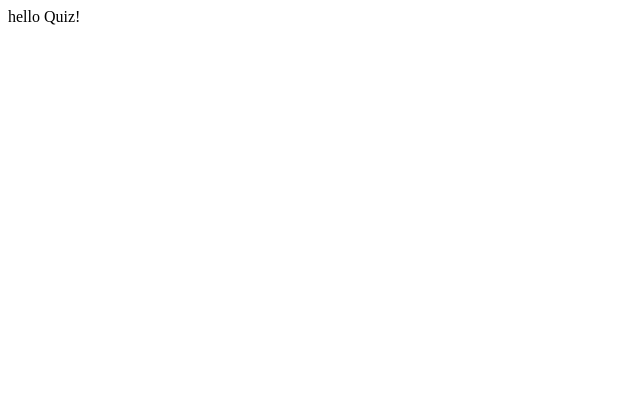
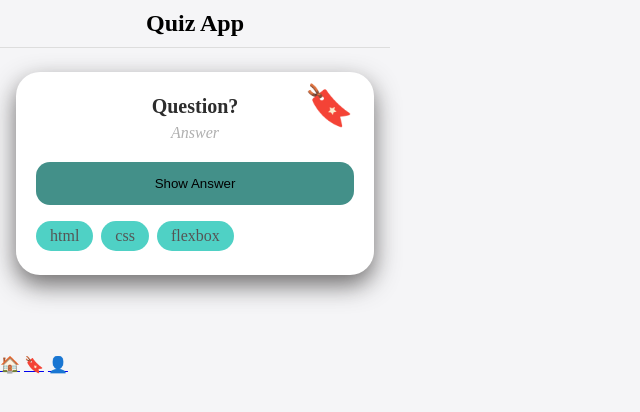
Before and after one commit to Austin7V/quiz-app, a plain HTML site: page index.html in a window 1280 px wide. Shown: the whole page, without its empty margins (0-640 px from the left). Drawn offline with Linux system fonts and the light colour scheme.

Commit message:
style home page quiz cards and layout

```diff
--- a/css/styles.css
+++ b/css/styles.css
@@ -0,0 +1,111 @@
+:root {
+  --primary: #1e2a78;
+  --background-light: #f5f5f7;
+  --background-dark: #121212;
+  --card-light: #ffffff;
+  --card-dark: #1e1e1e;
+  --text-main-light: #2d2d2d;
+  --text-main-dark: #e0e0e0;
+  --text-secondery-light: #555555;
+  --text-secondery-dark: #b0b0b0;
+  --button-primary: #439089;
+  --button-secondery: #4fd1c5;
+}
+
+* {
+  box-sizing: border-box;
+  margin: 0px;
+  padding: 0px;
+}
+
+.app {
+  max-width: 390px;
+  background-color: var(--background-light);
+  display: flex;
+  flex-direction: column;
+}
+
+.app-header {
+  text-align: center;
+  padding: 10px;
+  position: sticky;
+  top: 0;
+  z-index: 1;
+  border-bottom: 1px solid #ddd;
+}
+
+.app-header__title {
+  font-size: 24px;
+  margin: 0;
+}
+
+.app-main {
+  flex: 1;
+  padding: 24px 16px 80px;
+}
+
+.card-list {
+  display: flex;
+  flex-direction: column;
+  gap: 24px;
+}
+
+.card {
+  position: relative;
+  background-color: var(--card-light);
+  border-radius: 24px;
+  padding: 24px 20px;
+  box-shadow: 0 10px 25px rgba(86, 83, 83, 0.85);
+  text-align: center;
+}
+
+.card__question {
+  margin: 0 0 8px;
+  font-size: 20px;
+  line-height: 1;
+  color: var(--text-main-light);
+}
+
+.card__answer {
+  margin: 0 0 20px;
+  font-style: italic;
+  color: var(--text-secondery-dark);
+}
+
+.card__toggle {
+  display: block;
+  width: 100%;
+  padding: 14px 0;
+  margin-bottom: 16px;
+  border-radius: 14px;
+  border: none;
+  background-color: var(--button-primary);
+}
+.card__toggle:hover {
+  cursor: pointer;
+  background-color: var(--button-secondery);
+}
+
+.tag-list {
+  display: flex;
+  flex-wrap: wrap;
+  gap: 8px;
+  margin: 8px 0 0;
+  padding: 0;
+  list-style: none;
+}
+.tag-list__item {
+  padding: 6px 14px;
+  background-color: var(--button-secondery);
+  border-radius: 999px;
+  color: var(--text-secondery-light);
+}
+.card__bookmark {
+  position: absolute;
+  top: 10px;
+  right: 20px;
+  border: none;
+  background: none;
+  font-size: 40px;
+  cursor: pointer;
+}
--- a/index.html
+++ b/index.html
@@ -3,9 +3,38 @@
   <head>
     <meta charset="UTF-8" />
     <meta name="viewport" content="width=device-width, initial-scale=1.0" />
+    <link rel="stylesheet" href="./css/styles.css" />
     <title>Quiz App</title>
   </head>
-  <body>
-    <header class="header">hello Quiz!</header>
+  <body class="app app--theme-light">
+    <header class="app-header">
+      <h1 class="app-header__title">Quiz App</h1>
+    </header>
+
+    <main class="app-main page page--home">
+      <section class="card-list">
+        <article class="card">
+          <h2 class="card__question">Question?</h2>
+          <p class="card__answer">Answer</p>
+          <button class="card__toggle">Show Answer</button>
+          <ul class="card__tags tag-list">
+            <li class="tag-list__item">html</li>
+            <li class="tag-list__item">css</li>
+            <li class="tag-list__item">flexbox</li>
+          </ul>
+          <button class="card__bookmark" aria-label="Add to bookmarks">
+            🔖
+          </button>
+        </article>
+      </section>
+    </main>
+
+    <footer class="app-footer">
+      <nav class="app-nav">
+        <a href="index.html" class="app-nav__item app-nav__item--active">🏠</a>
+        <a href="bookmarks.html" class="app-nav__item">🔖</a>
+        <a href="profile.html" class="app-nav__item">👤</a>
+      </nav>
+    </footer>
   </body>
 </html>
```
Also changed, not shown: bookmarks.html (added, +42 -0 lines), profile.html (added, +54 -0 lines).
